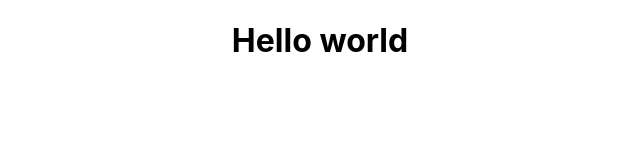
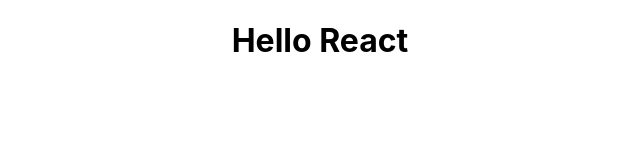
Before and after one commit to SymonMuchemi/React, a React (Create React App) app in the folder my-first-project/: page / in a window 1280 px wide. Shown: the top 160 px of the page, without its empty margins (320-960 px from the left). Built offline with nearby package versions, Linux system fonts and the light colour scheme.

Commit message:
ES6 Syntax

```diff
--- a/my-first-project/src/components/Hello.js
+++ b/my-first-project/src/components/Hello.js
@@ -1,7 +1,11 @@
-function Hello(){
-    return (
-        <h1>Hello world </h1>
-    )
-}
+// function Hello(){
+//     return (
+//         <h1>Hello world </h1>
+//     )
+// }
+
+// using ES6 Syntax
+
+const Hello = () => <h1>Hello React</h1>
 
 export default Hello
```
